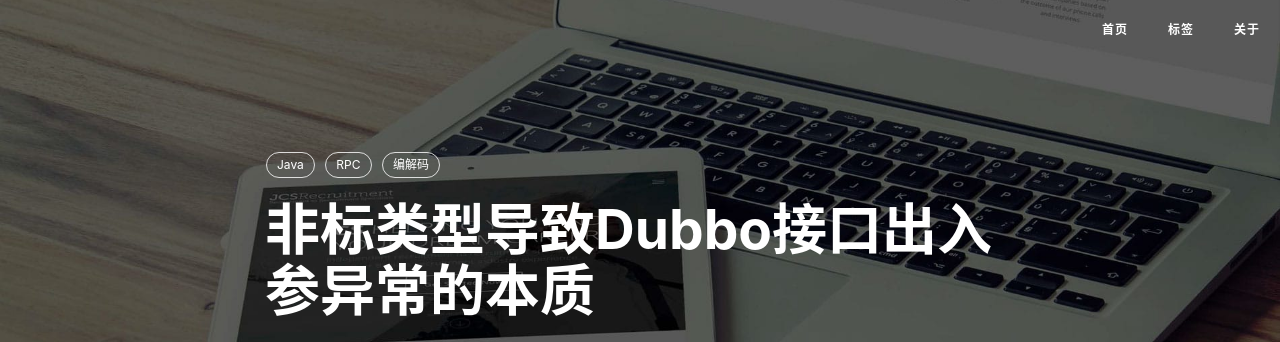
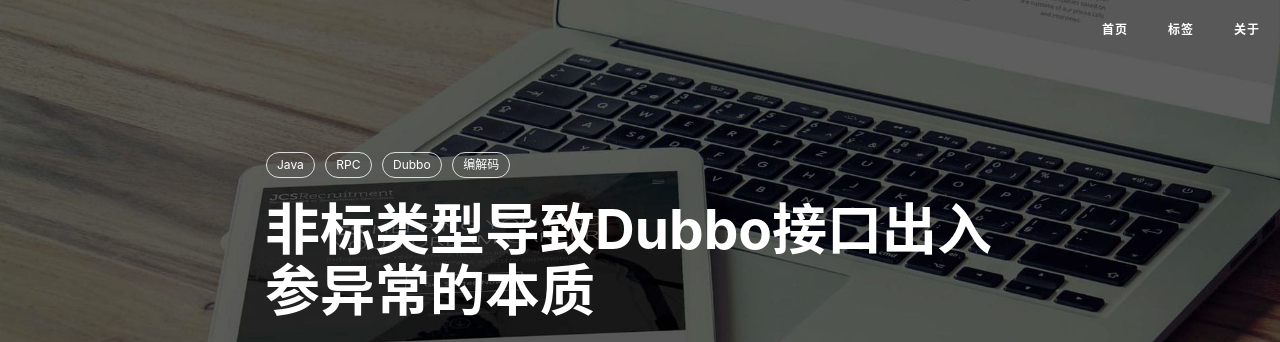
Before and after one commit to yungyu16/yungyu16.github.io, a Jekyll site: the page built from _posts/2024-04-29-非标类型导致Dubbo接口出入参异常的本质.md, in a window 1280 px wide and 900 px high. Shown: the top 342 px of the window. Built offline with Jekyll 4.4.1, drawn with Linux system fonts in a browser that asks for light colours; nearby versions of some CDN libraries; comment, search, counter and statistics services are not loaded.

Commit message:
feat: new blog

```diff
--- a/_posts/2024-04-29-非标类型导致Dubbo接口出入参异常的本质.md
+++ b/_posts/2024-04-29-非标类型导致Dubbo接口出入参异常的本质.md
@@ -7,6 +7,7 @@
 tags:
   - Java
   - RPC
+  - Dubbo
   - 编解码
 ---
 
```
